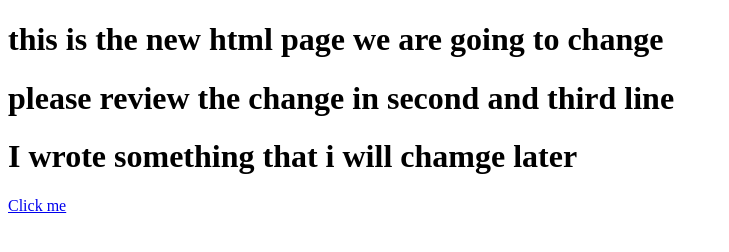
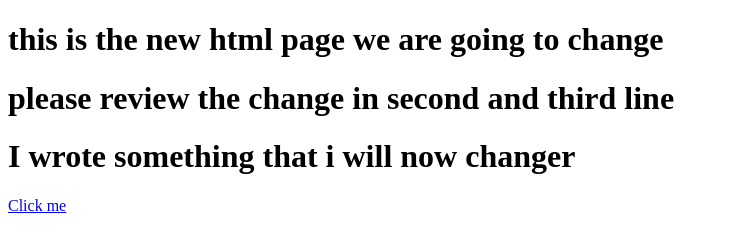
Before and after one commit to Lazymonkey-21/Assignment1, a plain HTML site: page index.html in a window 1280 px wide. Shown: the whole page, without its empty margins (0-729 px from the left). Drawn offline with Linux system fonts and the light colour scheme.

```diff
--- a/index.html
+++ b/index.html
@@ -22,7 +22,7 @@
 
 <h1> this is the new html page we are going to change </h1>
 <h1> please review the change in second and third line </h1>
-<h1> I wrote something that i will chamge later</h1>
+<h1> I wrote something that i will now changer</h1>
 <a href="http://192.168.1.133:8080/job/job_3/build?token=swop">Click me</a>
 
 
```
